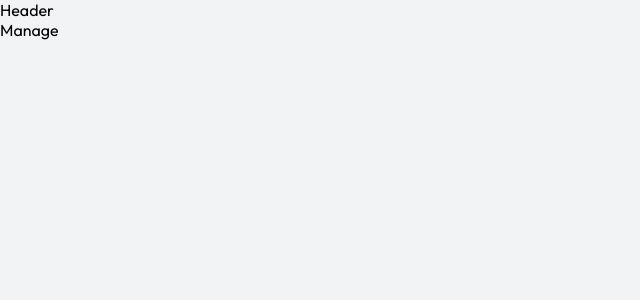
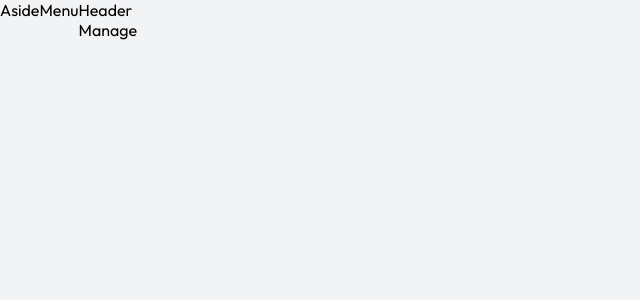
Before and after one commit to ricardozuritadev/cleverpy-technical-test, a React (Create React App) app: page /dashboard in a window 1280 px wide. Shown: the top 300 px of the page, without its empty margins (0-640 px from the left). Built offline with nearby package versions, Linux system fonts and the light colour scheme.

Commit message:
styles: dashboard styles added

```diff
--- a/src/pages/dashboard/index.tsx
+++ b/src/pages/dashboard/index.tsx
@@ -6,13 +6,13 @@ import Header from '../../components/header/indext';
 const Dashboard = () => {
   return (
     <section className="dashboard">
-      {/* <section className="aside__menu">
+      <section className="dashboard__aside">
         <AsideMenu />
-      </section> */}
-
-      <Header />
-
-      <Outlet />
+      </section>
+      <section className="dashboard__main">
+        <Header />
+        <Outlet />
+      </section>
     </section>
   );
 };
--- a/src/pages/dashboard/styles.scss
+++ b/src/pages/dashboard/styles.scss
@@ -0,0 +1,17 @@
+.dashboard {
+  &__main {
+    width: 100%;
+  }
+
+  @include respond(desktop) {
+    display: flex;
+  }
+
+  &__aside {
+    display: none;
+
+    @include respond(desktop) {
+      display: block;
+    }
+  }
+}
```
